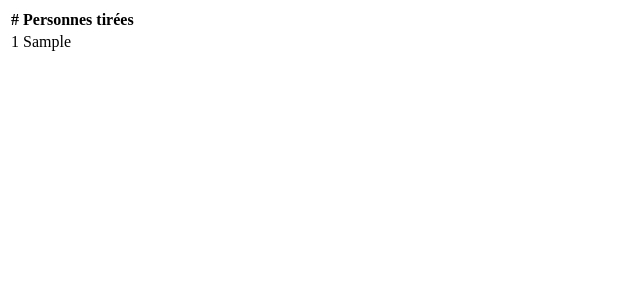
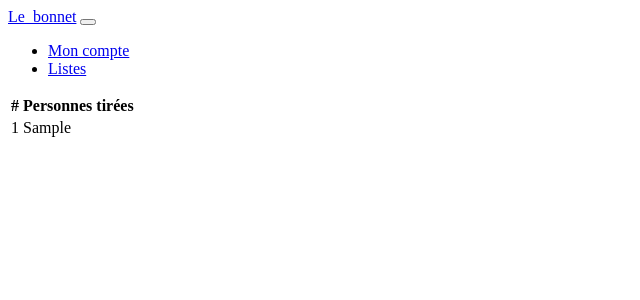
Before and after one commit to VincentTrotot/secret-santa, a Symfony app: template templates/tirage/check.html.twig in a window 1280 px wide. Shown: the top 300 px of the page, without its empty margins (0-640 px from the left). Run offline with Twig, Linux system fonts and the light colour scheme; the template is opened without the code that fills it: most values are stand-ins (such as "Sample title", 1, 10 or a date in 2020); some libraries are stand-ins or nearby versions.

Commit message:
📦 NEW: Ajout d'une barre de navigation

```diff
--- a/templates/base.html.twig
+++ b/templates/base.html.twig
@@ -14,6 +14,7 @@
         {% endblock %}
     </head>
     <body>
+        {% include "partials/_header.html.twig" %}
         <div class="container">
         {% for label, messages in app.flashes %}
             {% for message in messages %}
@@ -24,5 +25,6 @@
         {% endfor %}
         {% block body %}{% endblock %}
         </div>
+        {% include "partials/_footer.html.twig" %}
     </body>
 </html>
--- /dev/null
+++ b/templates/partials/_header.html.twig
@@ -0,0 +1,19 @@
+<nav class="navbar navbar-expand-lg navbar-light bg-light">
+  <div class="container-fluid">
+    <a class="navbar-brand" href="#">Le_bonnet</a>
+    <button class="navbar-toggler" type="button" data-bs-toggle="collapse" data-bs-target="#navbarSupportedContent" aria-controls="navbarSupportedContent" aria-expanded="false" aria-label="Toggle navigation">
+      <span class="navbar-toggler-icon"></span>
+    </button>
+    <div class="collapse navbar-collapse" id="navbarSupportedContent">
+      <ul class="navbar-nav me-auto mb-2 mb-lg-0">
+        <li class="nav-item">
+          <a class="nav-link{% if app.request.get('_route') == 'compte_index' %} active{% endif %}"{% if app.request.get('_route') == 'compte_index' %} aria-current="page"{% endif %} href="{{ path('compte_index') }}">Mon compte</a>
+        </li>
+        <li class="nav-item">
+          <a class="nav-link{% if app.request.get('_route') == 'compte_listes' %} active{% endif %}"{% if app.request.get('_route') == 'compte_listes' %} aria-current="page"{% endif %} href="{{ path('compte_listes') }}">Listes</a>
+        </li>
+
+
+    </div>
+  </div>
+</nav>
```
Also changed, not shown: templates/partials/_footer.html.twig (added).
